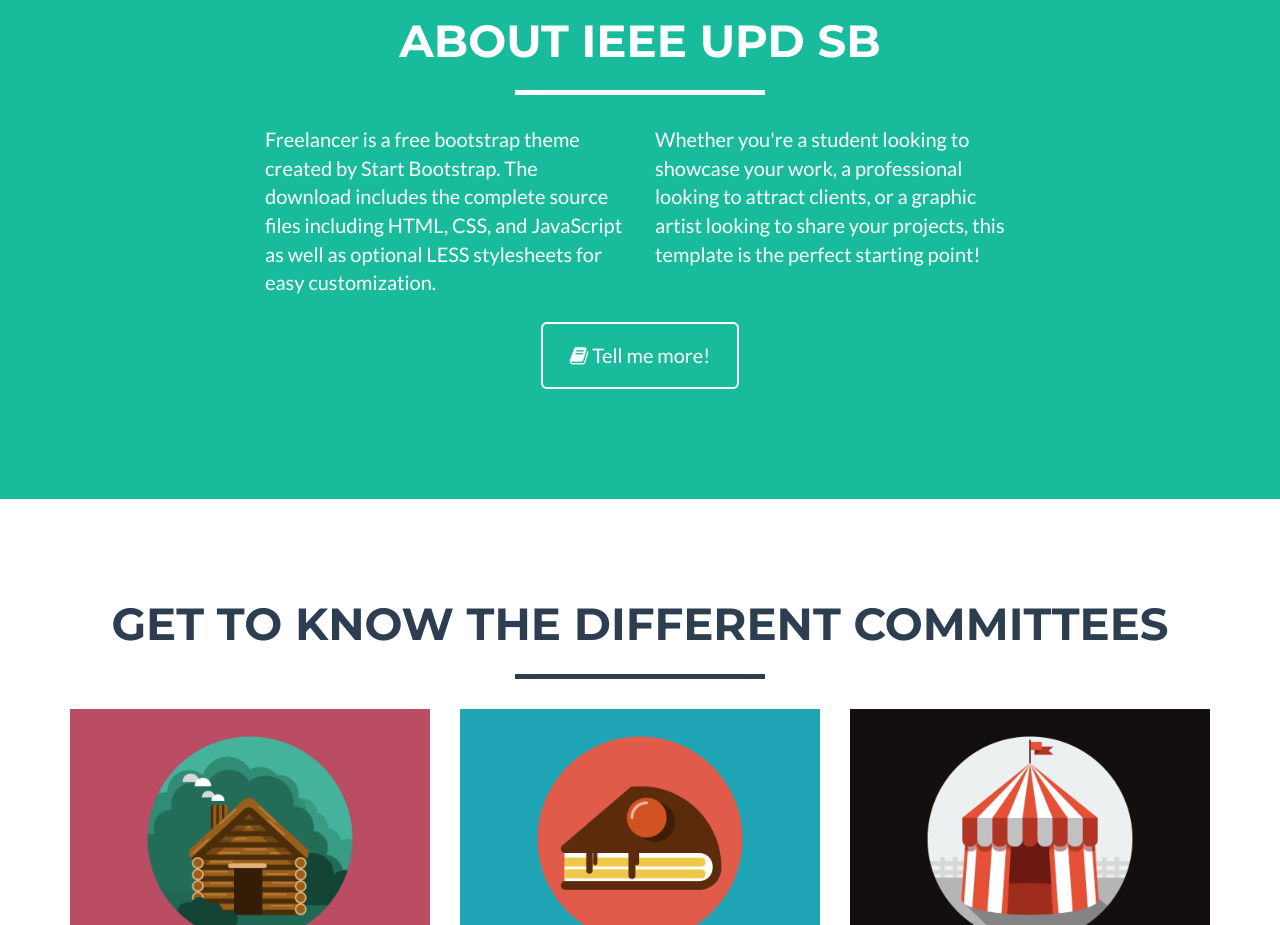
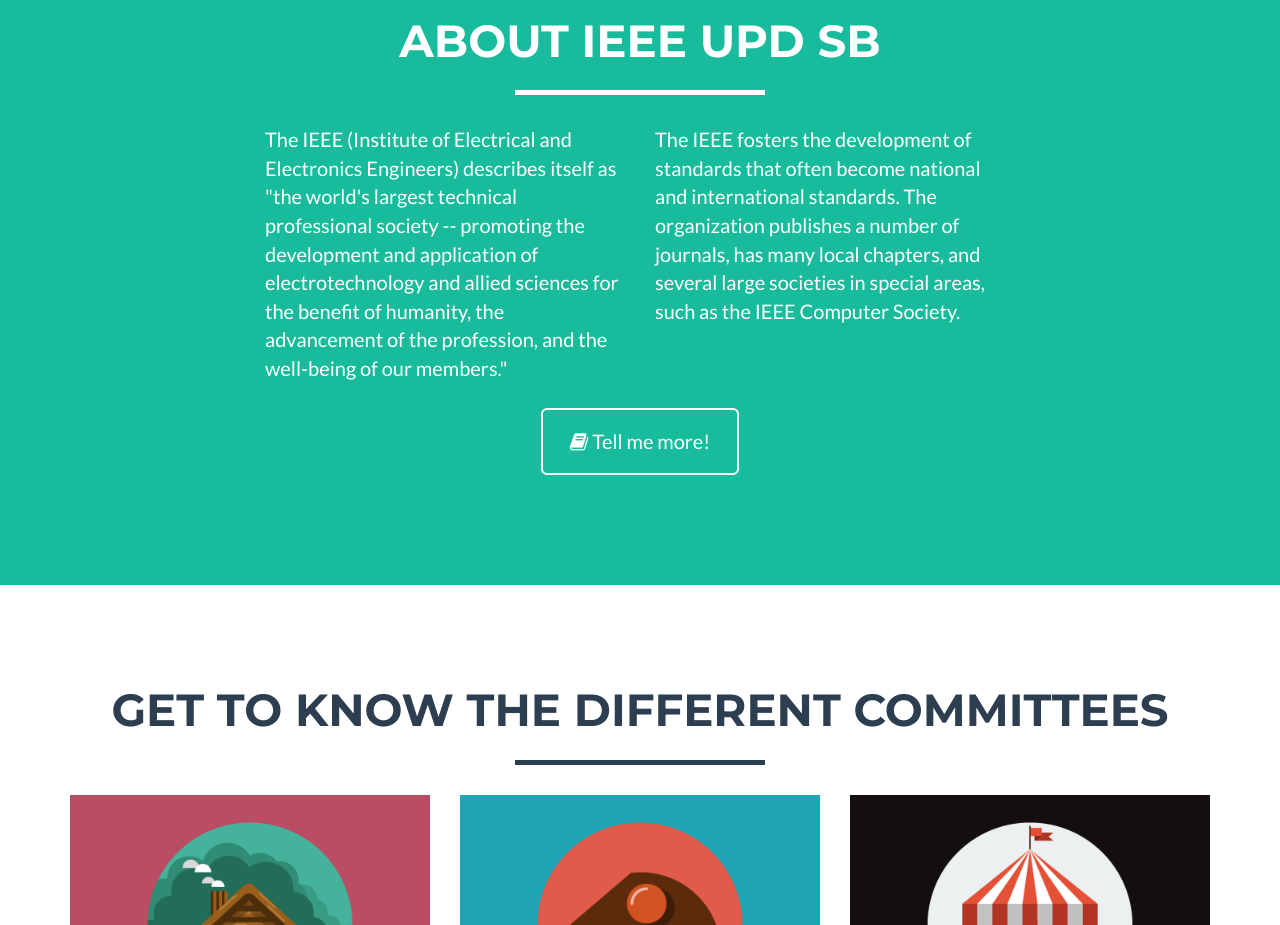
Before and after one commit to TigerTopher/Set-The-Standard, a plain HTML site: page index.html in a window 1280 px wide. Shown: the part 1940-2865 px from the top of the page. Drawn offline with nearby package versions, Linux system fonts and the light colour scheme.

```diff
--- a/index.html
+++ b/index.html
@@ -189,10 +189,10 @@
             </div>
             <div class="row">
                 <div class="col-lg-4 col-lg-offset-2">
-                    <p>Freelancer is a free bootstrap theme created by Start Bootstrap. The download includes the complete source files including HTML, CSS, and JavaScript as well as optional LESS stylesheets for easy customization.</p>
+                    <p>The IEEE (Institute of Electrical and Electronics Engineers) describes itself as "the world's largest technical professional society -- promoting the development and application of electrotechnology and allied sciences for the benefit of humanity, the advancement of the profession, and the well-being of our members."</p>
                 </div>
                 <div class="col-lg-4">
-                    <p>Whether you're a student looking to showcase your work, a professional looking to attract clients, or a graphic artist looking to share your projects, this template is the perfect starting point!</p>
+                    <p>The IEEE fosters the development of standards that often become national and international standards. The organization publishes a number of journals, has many local chapters, and several large societies in special areas, such as the IEEE Computer Society.</p>
                 </div>
             </div>
             <div class="col-lg-12 text-center">
```
